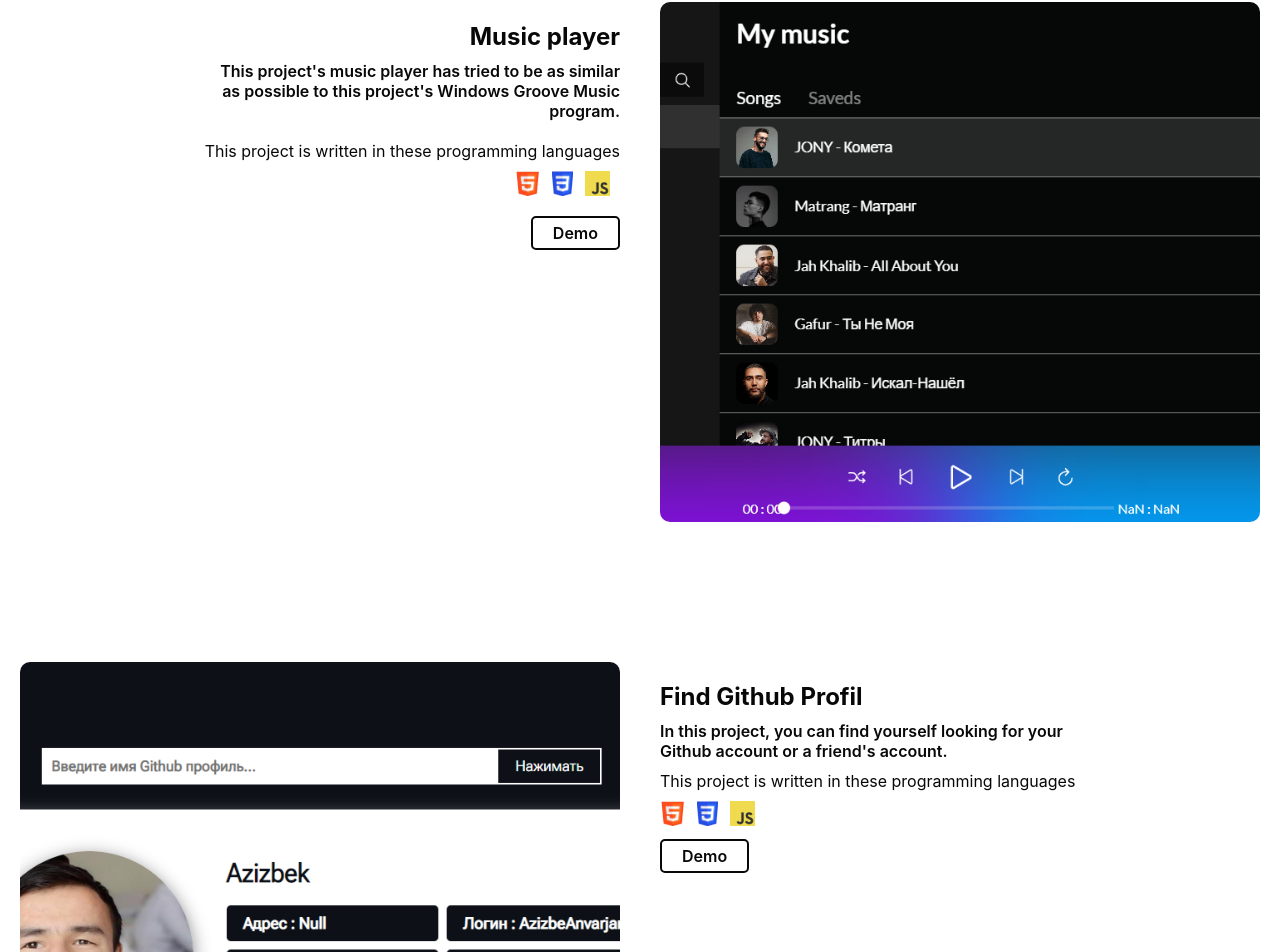
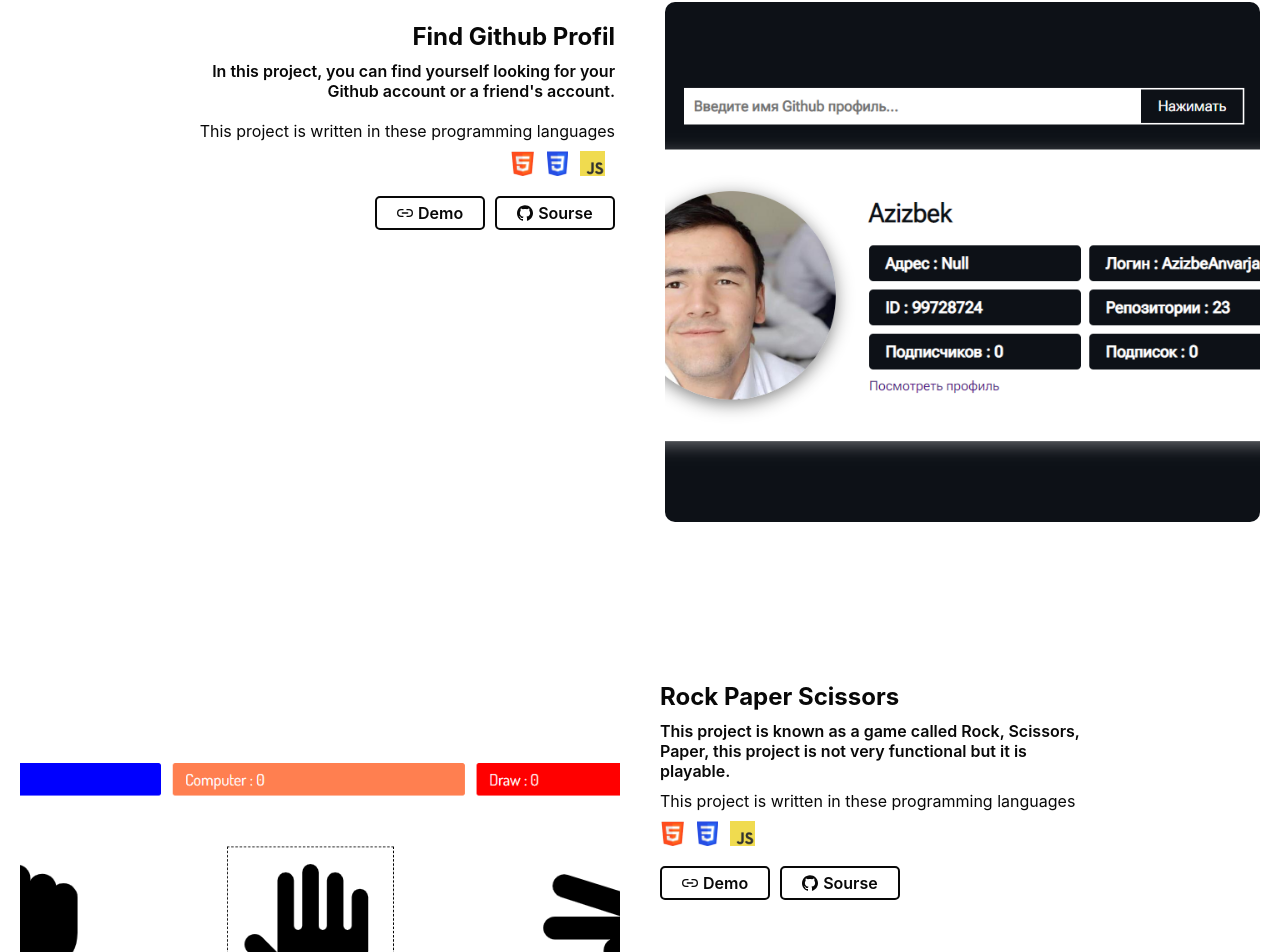
Before and after one commit to azizbeAnvarjanov/Portfolio, a React (Create React App) app: page / in a window 1280 px wide. Shown: the part 3455-4407 px from the top of the page. Built offline with nearby package versions, Linux system fonts and the light colour scheme.

Commit message:
ikkinchi knopkani qoshdim

```diff
--- a/src/App.js
+++ b/src/App.js
@@ -4,6 +4,7 @@ import Header from "./Components/Header/Header";
 import Skills from "./Components/Skills/Skills";
 import Qualification from "./Components/Qualification/Qualification";
 import Project from './Components/Project/Project';
+import Contact from './Components/Contact/Contact';
 
 
 
@@ -15,6 +16,7 @@ function App() {
       <Skills />
       <Qualification />
       <Project />
+      <Contact />
     </>
   );
 }
--- /dev/null
+++ b/src/Components/Contact/Contact.css
@@ -0,0 +1,94 @@
+.contact
+{
+    width: 100%;
+    height: 80vh;
+}
+
+
+.contact h1
+{
+    text-align: center;
+}
+
+.contact_form
+{
+    width: 50%;
+    margin: 0 auto;
+    display: flex;
+    margin-top: 30px;
+}
+
+.contact_form_1,
+.contact_form_2
+{
+    width: 50%;
+}
+
+
+.contact_form_1 h3,
+.contact_form_2 h3
+{
+    text-align: center;
+    font-size: 1em;
+    font-weight: 500;
+    margin-bottom: 20px;
+    display: flex;
+    align-items: center;
+    justify-content: center;
+}
+
+.contact_form_1 h3 svg,
+.contact_form_2 h3 svg
+{
+    margin-right: 10px;
+}
+.contact_form_2 h3 svg
+{
+    font-size: 1.2em;
+}
+
+.contact_form_1 div
+{
+    padding: 10px;
+}
+
+.addres
+{
+    margin: 10px 0;
+    font-weight: 600;
+    color: var(--0);
+}
+.addres a
+{
+    color: var(--0);
+}
+
+.contact_form_1 div p:nth-child(1)
+{
+   font-weight: 600;
+   color: var(--gray);
+}
+
+
+.input
+{
+    border-radius: 50px;
+    border: 2px solid var(--gray);
+    overflow: hidden;
+}
+
+.input input
+{
+    width: 100%;
+    height: 100%;
+    padding: 8px 10px;
+    border: none;
+    outline: none;
+}
+
+
+.textarea
+{
+    border-radius: 40px;
+    height: 40vh;
+}
--- /dev/null
+++ b/src/Components/Contact/Contact.js
@@ -0,0 +1,54 @@
+import React from 'react';
+import './Contact.css';
+
+// icons
+import { FaRegComment } from 'react-icons/fa';
+import { RiSendPlaneLine } from 'react-icons/ri';
+
+
+function Contact() {
+  return (
+    <>
+        <div className="contact">
+            <h1>Contact Me</h1>
+            <h4>Get in touch</h4>
+            <div className="contact_form">
+                <div className='contact_form_1'>
+                      <h3> <FaRegComment /> Talk to me</h3>
+                    <div>
+                        <p>Email</p>
+                        <p className='addres'>azizbeanvarjanov@gmail.com</p>
+                    </div>
+                    <div>
+                        <p>Telegram</p>
+                          <p className='addres'><a href="https://t.me/azizbek_7775">@azizbek_7775</a></p>
+                    </div>
+                    <div>
+                        <p>Phone number</p>
+                        <p className='addres'><a target="_blank" href="tel:+998882547775">+998 254 77 75</a></p>
+                    </div>
+                </div>
+
+
+                <div className='contact_form_2'>
+                      <h3> <RiSendPlaneLine/> Write your me message</h3>
+                        <fieldset className='input'>
+                              <legend>Name</legend>
+                              <input name="name" required type="text" placeholder='Write your name' />
+                        </fieldset>
+                    <fieldset className="input">
+                        <legend>Email</legend>
+                        <input name='email' required type="email" placeholder='Write your email'/>
+                    </fieldset>
+                    <fieldset className="textarea">
+                        <legend>Message</legend>
+                        <textarea name='message' required placeholder='Write your subject'></textarea>
+                    </fieldset>
+                </div>
+            </div>
+        </div>
+    </>
+  )
+}
+
+export default Contact
--- a/src/Components/Project/Project.css
+++ b/src/Components/Project/Project.css
@@ -76,6 +76,12 @@
   font-weight: 600;
 }
 
+.demo_sourse_btns
+{
+  width: 240px;
+  display: flex;
+}
+
 
 .demo_btn
 {
@@ -85,6 +91,14 @@
   color: var(--0);
   font-weight: 600;
   transition: .5s;
+  margin-right: 10px;
+  display: flex;
+  align-items:center;
+}
+
+.demo_btn svg
+{
+  margin-right: 5px;
 }
 
 .demo_btn:hover
@@ -95,15 +109,14 @@
 
 
 .project_2 .project-img,
-.project_4 .project-img,
-.project_6 .project-img
+.project_4 .project-img
 {
   order: 2;
+  margin-left: 10px;
 }
 
 .project_2 .project-info,
-.project_4 .project-info,
-.project_6 .project-info
+.project_4 .project-info
 {
   text-align: right;
   display: flex;
@@ -133,8 +146,7 @@
 
 
   .project_2,
-  .project_4,
-  .project_6
+  .project_4
   {
     flex-direction: column-reverse;
   }
--- a/src/Components/Project/Project.js
+++ b/src/Components/Project/Project.js
@@ -12,6 +12,10 @@ import Music from '../../imgs/music player.png'
 import Countries from '../../imgs/get country.png'
 import Github from '../../imgs/gihub .png'
 
+
+// icons
+import { FiLink2 } from 'react-icons/fi'
+import { ImGithub } from 'react-icons/im'
 
 function Project() {
   return (
@@ -39,36 +43,14 @@ function Project() {
                   <img src={Css} alt="" />
                 </span>
               </div>
-              <a href='#' className='demo_btn'>Demo</a>
+              <div className="demo_sourse_btns">
+              <a target="_blank" href='https://azizbeanvarjanov.github.io/google/' className='demo_btn'> <FiLink2 /> Demo</a>
+              <a target="_blank" href='https://github.com/azizbeAnvarjanov/google' className='demo_btn'> <ImGithub /> Sourse</a>
+              </div>
             </div>
         </div>
 
         <div className="project_box project_2">
-            <div className="project-img">
-              <img src={Music} alt="" />
-            </div>
-            <div className="project-info">
-            <h2>Music player</h2>
-            <p className='project_description'>
-              This project's music player has tried to be as similar as possible to this project's Windows Groove Music program.
-            </p>
-            <p>This project is written in these programming languages</p>
-              <div className="programming_lng">
-                <span>
-                  <img src={Html} alt="" />
-                </span>
-                <span>
-                  <img src={Js} alt="" />
-                </span>
-                <span>
-                  <img src={Css} alt="" />
-                </span>
-              </div>
-              <a href='#' className='demo_btn'>Demo</a>
-            </div>
-        </div>
-
-        <div className="project_box project_3">
             <div className="project-img">
               <img src={Github} alt="" />
             </div>
@@ -89,11 +71,14 @@ function Project() {
                   <img src={Css} alt="" />
                 </span>
               </div>
-              <a href='#' className='demo_btn'>Demo</a>
+            <div className="demo_sourse_btns">
+              <a target="_blank"  href='https://azizbeanvarjanov.github.io/github-api/' className='demo_btn'> <FiLink2 /> Demo</a>
+              <a  target="_blank" href='https://github.com/azizbeAnvarjanov/github-api' className='demo_btn'> <ImGithub /> Sourse</a>
+            </div>
             </div>
         </div>
 
-        <div className="project_box project_4">
+        <div className="project_box project_3">
             <div className="project-img">
               <img src={DondonZiki} alt="" />
             </div>
@@ -114,11 +99,14 @@ function Project() {
                   <img src={Css} alt="" />
                 </span>
               </div>
-              <a href='#' className='demo_btn'>Demo</a>
+            <div className="demo_sourse_btns">
+              <a target="_blank" href='https://azizbeanvarjanov.github.io/Rock-Paper-Scissors/' className='demo_btn'> <FiLink2 /> Demo</a>
+              <a target="_blank" href='https://github.com/azizbeAnvarjanov/Rock-Paper-Scissors' className='demo_btn'> <ImGithub /> Sourse</a>
+            </div>
             </div>
         </div>
 
-        <div className="project_box project_5">
+        <div className="project_box project_4">
             <div className="project-img">
               <img src={Todo} alt="" />
             </div>
@@ -137,11 +125,14 @@ function Project() {
                   <img src={Css} alt="" />
                 </span>
               </div>
-              <a href='#' className='demo_btn'>Demo</a>
+            <div className="demo_sourse_btns">
+              <a target="_blank" href='https://azizbeanvarjanov.github.io/sticky-note/' className='demo_btn'> <FiLink2 /> Demo</a>
+              <a target="_blank" href='https://github.com/azizbeAnvarjanov/sticky-note' className='demo_btn'> <ImGithub /> Sourse</a>
+            </div>
             </div>
         </div>
 
-        <div className="project_box project_6">
+        <div className="project_box project_5">
             <div className="project-img">
               <img src={Countries} alt="" />
             </div>
@@ -162,7 +153,10 @@ function Project() {
                   <img src={Css} alt="" />
                 </span>
               </div>
-              <a href='#' className='demo_btn'>Demo</a>
+            <div className="demo_sourse_btns">
+              <a target="_blank" href='https://azizbeanvarjanov.github.io/API-countries/' className='demo_btn'> <FiLink2 /> Demo</a>
+              <a target="_blank" href='https://github.com/azizbeAnvarjanov/API-countries' className='demo_btn'> <ImGithub /> Sourse</a>
+            </div>
             </div>
         </div>
       </div>
```
